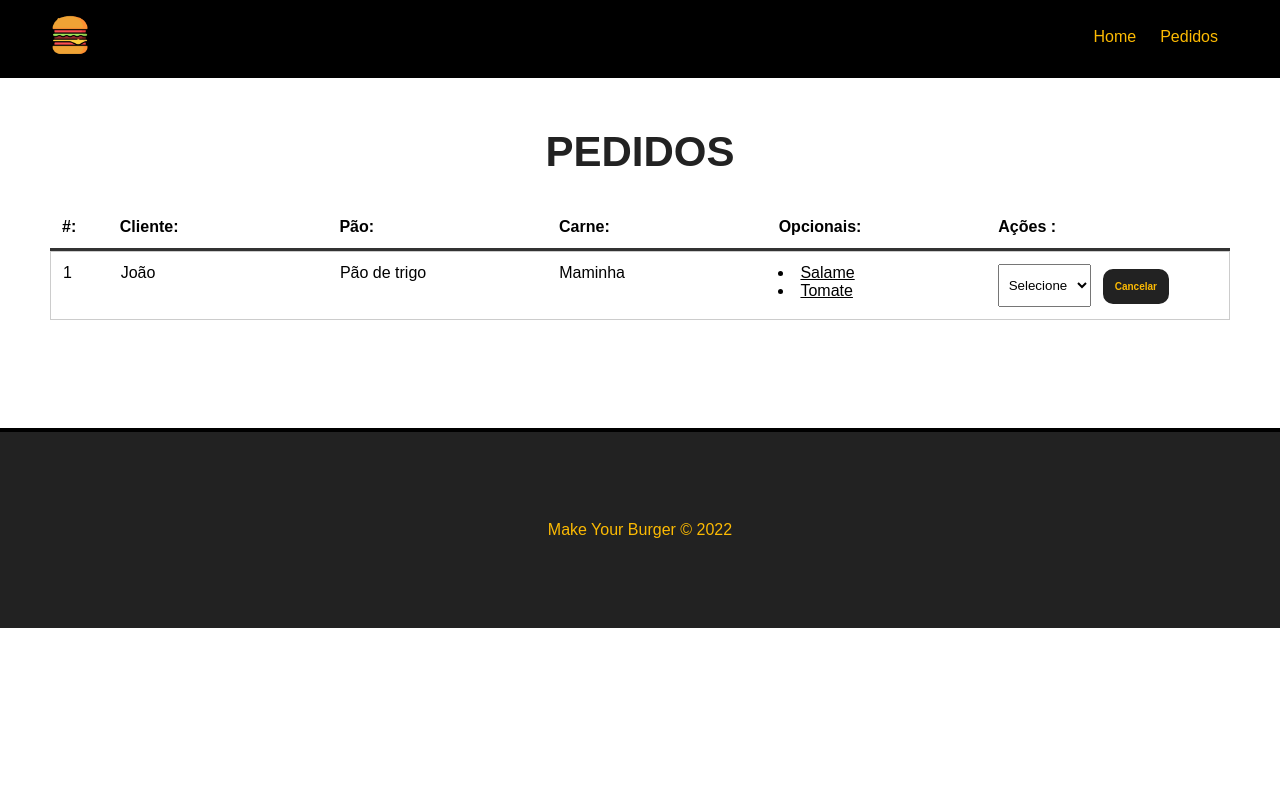
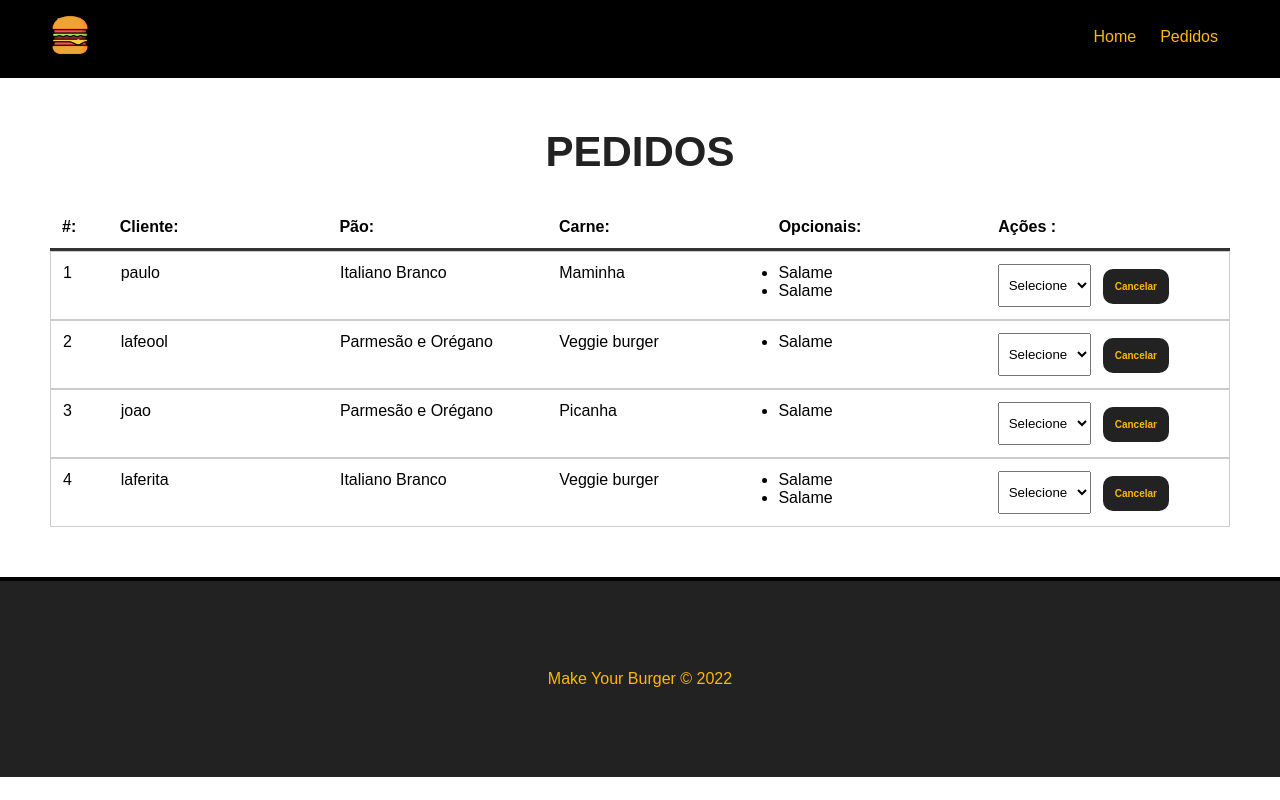
Before and after one commit to adhmattheus/Web, a Vue app in the folder make_your_burger/: page /pedidos in a window 1280 px wide. Built offline with nearby package versions, Linux system fonts and the light colour scheme; data requests are answered from the project's data file.

Commit message:
resgantando pedidos no banco

```diff
--- a/make_your_burger/db/db.json
+++ b/make_your_burger/db/db.json
@@ -82,7 +82,7 @@
       "nome": "paulo",
       "carne": "Maminha",
       "pao": "Italiano Branco",
-      "opicionais": [
+      "opcionais": [
         "Cheddar",
         "Pepino"
       ],
@@ -93,7 +93,7 @@
       "nome": "lafeool",
       "carne": "Veggie burger",
       "pao": "Parmesão e Orégano",
-      "opicionais": [
+      "opcionais": [
         "Bacon"
       ],
       "status": "Solicitado",
@@ -103,11 +103,22 @@
       "nome": "joao",
       "carne": "Picanha",
       "pao": "Parmesão e Orégano",
-      "opicionais": [
+      "opcionais": [
         "Bacon"
       ],
       "status": "Solicitado",
       "id": 3
+    },
+    {
+      "nome": "laferita",
+      "carne": "Veggie burger",
+      "pao": "Italiano Branco",
+      "opcionais": [
+        "Cebola roxa",
+        "Bacon"
+      ],
+      "status": "Solicitado",
+      "id": 4
     }
   ]
 }
--- a/make_your_burger/src/components/Burgerform.vue
+++ b/make_your_burger/src/components/Burgerform.vue
@@ -75,7 +75,7 @@
         nome: this.nome,
         carne: this.carne,
         pao: this.pao,
-        opicionais: Array.from(this.opcionais),
+        opcionais: Array.from(this.opcionais),
         status: "Solicitado"
       }
       const dataJson = JSON.stringify(data);
--- a/make_your_burger/src/components/Dashboard.vue
+++ b/make_your_burger/src/components/Dashboard.vue
@@ -13,16 +13,16 @@
     </div>
 
     <div id="burger-table-row">
-      <div class="burger-table-row">
-        <div class="order-number">1</div>
-        <div>João</div>
-        <div>Pão de trigo</div>
-        <div>Maminha</div>
+      <div class="burger-table-row" v-for="burger in burgers" :key="burger.id">
+        <div class="order-number">{{ burger.id }}</div>
+        <div>{{ burger.nome  }}</div>
+        <div>{{ burger.pao}}</div>
+        <div>{{ burger.carne }}</div>
         <div>
-          <u>
-            <li>Salame</li>
-            <li>Tomate</li>
-          </u>
+          <ul>
+            <li v-for="(opcional,index) in burger.opcionais" :key="index">Salame</li>
+            {{opcional}}
+          </ul>
         </div>
         <div>
           <select name="status" class="status">
@@ -32,13 +32,33 @@
         </div>
       </div>
     </div>
-
   </div>
 </template>
 
 <script>
 export default {
-  name: "Dashboard"
+  name: "Dashboard",
+  data(){
+    return{
+      burgers:null,
+      burger_id:null,
+      status:[]
+    }
+  },
+  methods:{
+    async getPedidos(){
+
+      const req = await fetch("http://localhost:3000/burgers");
+      const data = await req.json();
+        this.burgers = data;
+        console.log(this.burgers);
+
+      //resgatar os status
+    }
+  },
+  mounted(){
+    this.getPedidos();
+  }
 }
 </script>
 
```
